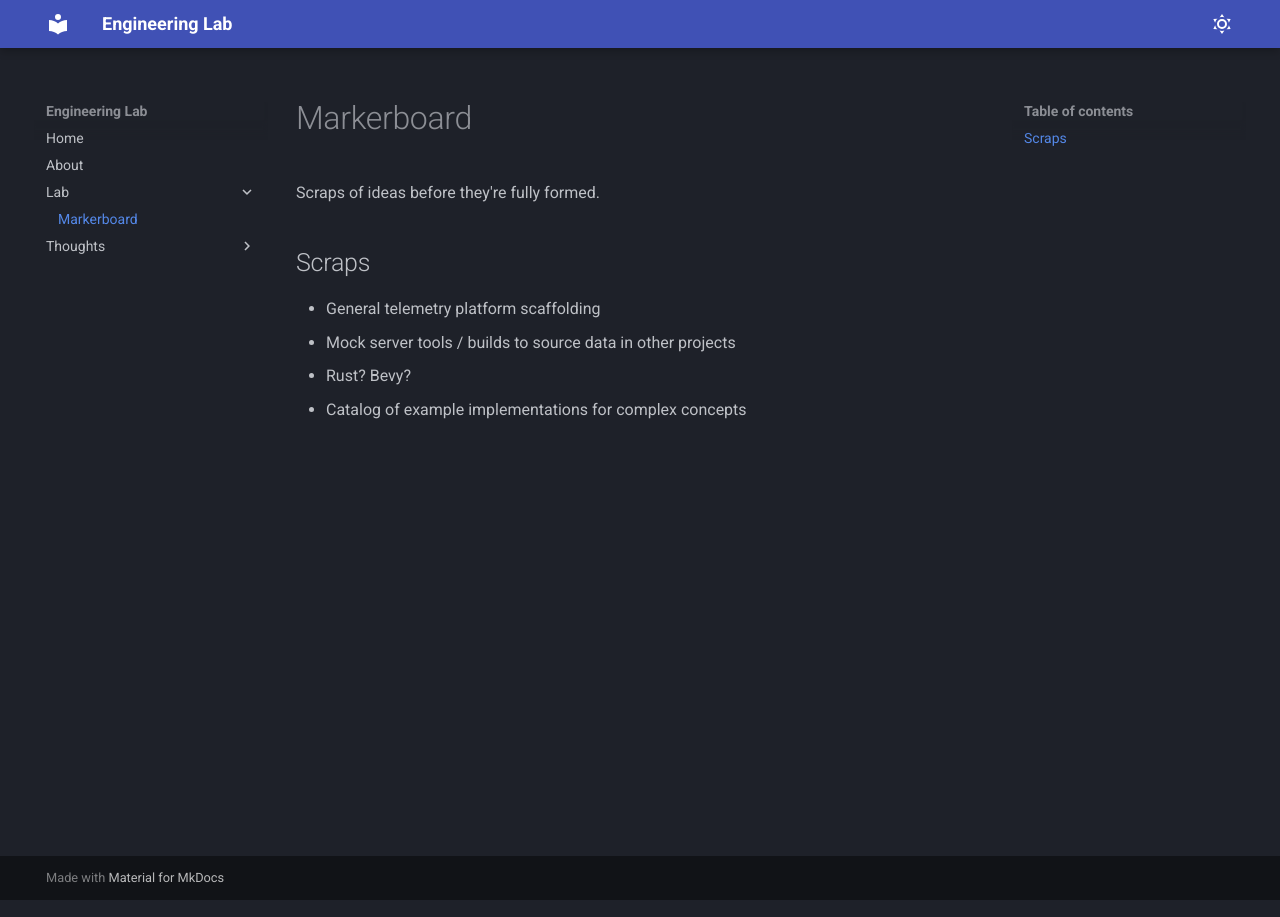
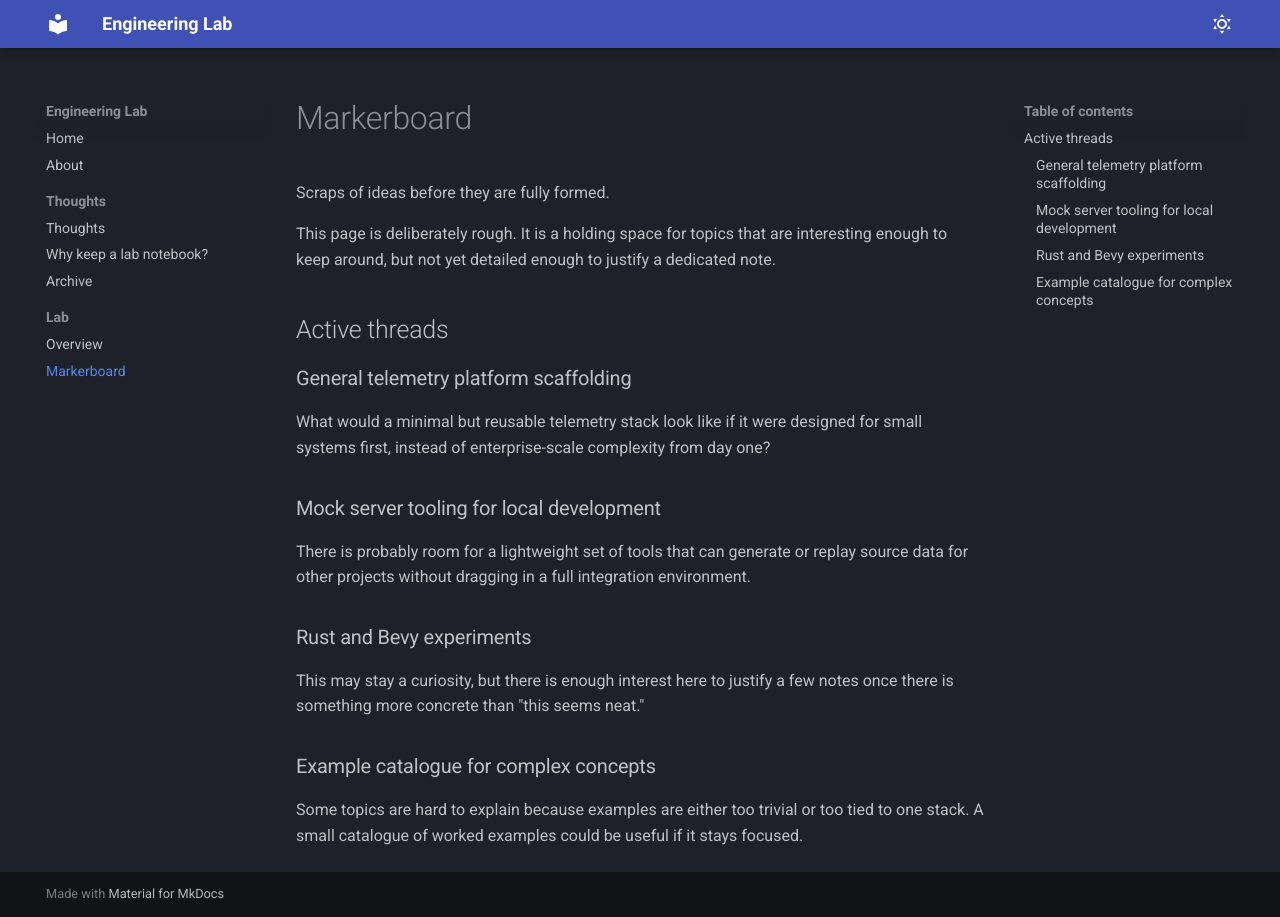
Before and after one commit to gazedwards/gazedwards.github.io, an MkDocs documentation site: the page built from docs/lab/markerboard.md, in a window 1280 px wide. Built offline with MkDocs 1.6.1 and Material for MkDocs 9.7.7, drawn with Linux system fonts in a browser that asks for light colours.

Commit message:
Restructure site and streamline local setup

```diff
--- /dev/null
+++ b/docs/lab/index.md
@@ -0,0 +1,22 @@
+# In the lab
+
+This section is for work that is still moving.
+
+Some of it will stay as rough notes, some of it will turn into proper write-ups,
+and some of it will quietly die on the bench. That is fine. The goal here is to
+keep momentum high enough that ideas do not need to be fully polished before they
+become visible.
+
+## How this section works
+
+- `Markerboard` holds raw prompts, half-formed ideas, and things worth revisiting.
+- Working notes will sit here once an idea has enough substance to deserve examples,
+  trade-offs, or implementation details.
+- If a topic becomes coherent enough for a broader audience, it can graduate into
+  `Thoughts`.
+
+## Current focus
+
+- Platform and telemetry ideas that can be broken into reusable examples
+- Tooling experiments that make local development or testing easier
+- Rust-shaped rabbit holes that may or may not turn into something useful
--- a/docs/lab/markerboard.md
+++ b/docs/lab/markerboard.md
@@ -1,10 +1,28 @@
 # Markerboard
 
-Scraps of ideas before they're fully formed.
+Scraps of ideas before they are fully formed.
 
-## Scraps
+This page is deliberately rough. It is a holding space for topics that are interesting
+enough to keep around, but not yet detailed enough to justify a dedicated note.
 
-- General telemetry platform scaffolding
-- Mock server tools / builds to source data in other projects
-- Rust? Bevy?
-- Catalog of example implementations for complex concepts
+## Active threads
+
+### General telemetry platform scaffolding
+
+What would a minimal but reusable telemetry stack look like if it were designed for
+small systems first, instead of enterprise-scale complexity from day one?
+
+### Mock server tooling for local development
+
+There is probably room for a lightweight set of tools that can generate or replay
+source data for other projects without dragging in a full integration environment.
+
+### Rust and Bevy experiments
+
+This may stay a curiosity, but there is enough interest here to justify a few notes
+once there is something more concrete than "this seems neat."
+
+### Example catalogue for complex concepts
+
+Some topics are hard to explain because examples are either too trivial or too tied
+to one stack. A small catalogue of worked examples could be useful if it stays focused.
--- a/mkdocs.yml
+++ b/mkdocs.yml
@@ -3,6 +3,10 @@
 docs_dir: docs
 theme:
   name: material
+  features:
+    - navigation.sections
+    - navigation.expand
+    - content.code.copy
   palette:
     - scheme: slate
       primary: indigo
@@ -19,10 +23,12 @@
 nav:
   - Home: index.md
   - About: about.md
+  - Thoughts:
+      - Overview: blog/index.md
+      - Why keep a lab notebook?: blog/why-a-lab-notebook.md
   - Lab:
+      - Overview: lab/index.md
       - Markerboard: lab/markerboard.md
-  - Thoughts:
-      - blog/index.md
 plugins:
   - blog
 markdown_extensions:
```
Also changed, not shown: AGENTS.md (added, +28 -0 lines), docs/about.md (+11 -6 lines), docs/blog/index.md (+18 -1 lines), docs/blog/why-a-lab-notebook.md (added, +20 -0 lines), docs/index.md (+28 -5 lines), 2 other files.
